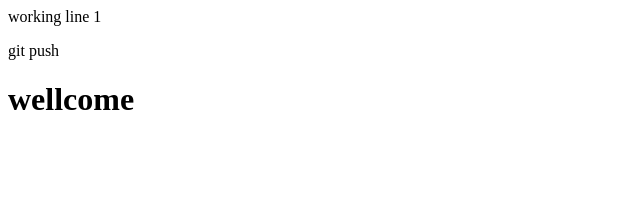
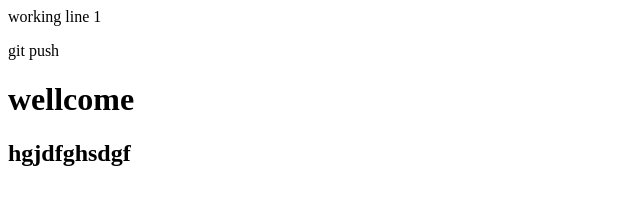
Before and after one commit to shikoh-zaidi/mysecondproject, a plain HTML site: page index.html in a window 1280 px wide. Shown: the whole page, without its empty margins (0-640 px from the left). Drawn offline with Linux system fonts and the light colour scheme.

Commit message:
second add again

```diff
--- a/index.html
+++ b/index.html
@@ -1,3 +1,4 @@
 <p>working line 1</p>
 <a>git push</a>
 <h1>wellcome</h1>
+<h2>hgjdfghsdgf</h2>
```
